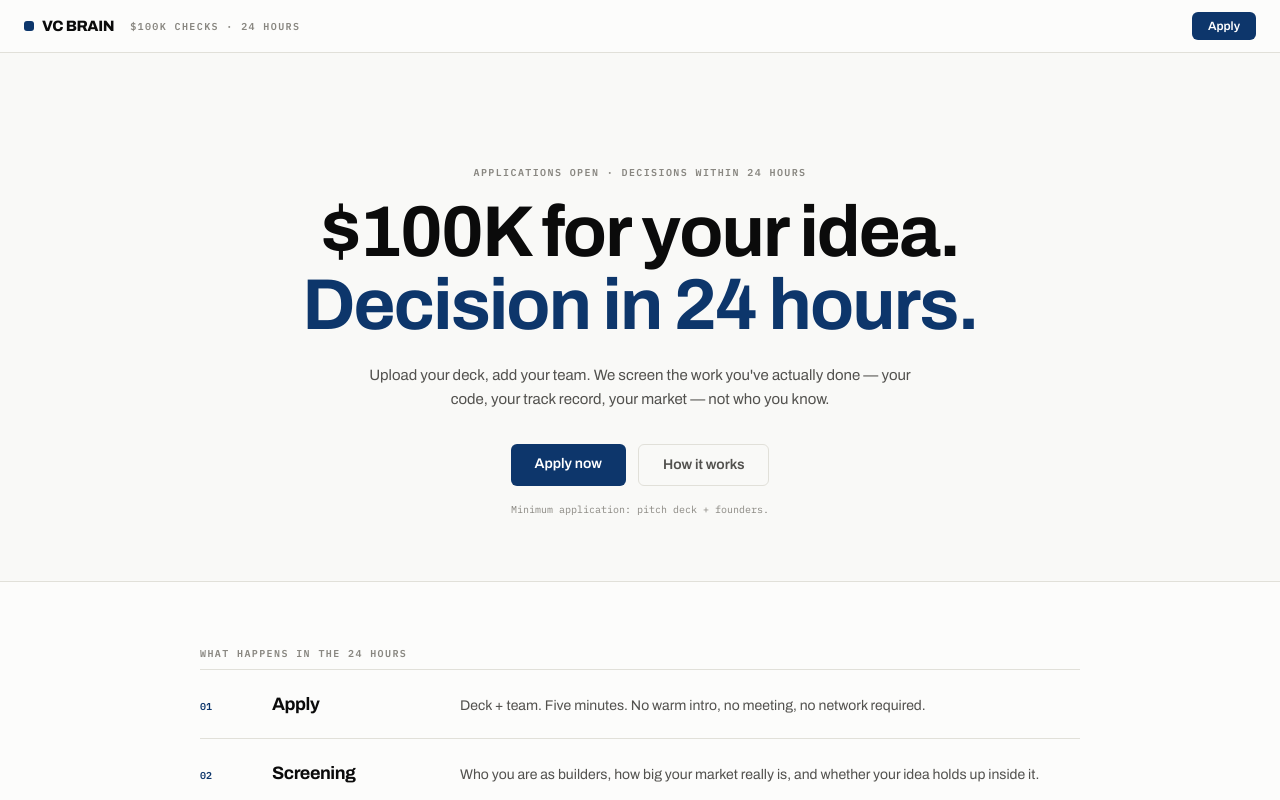
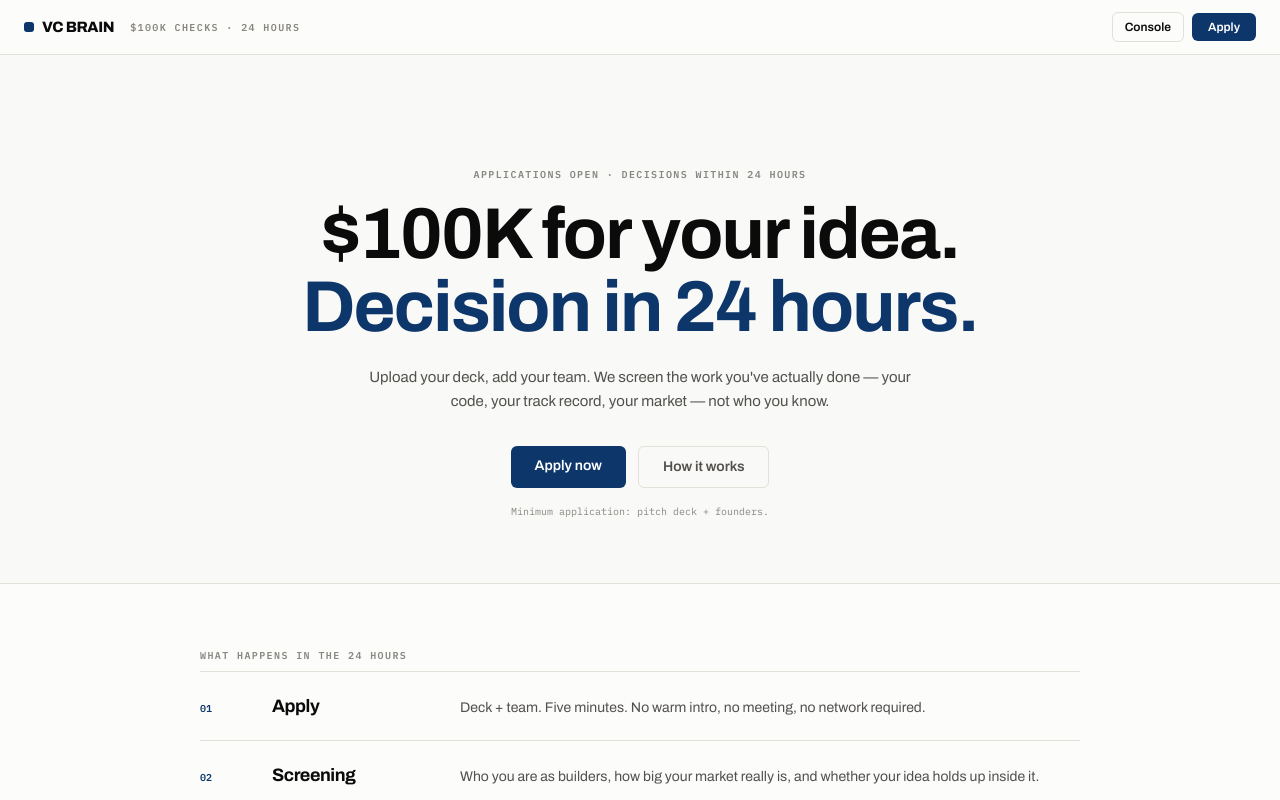
Before and after one commit to StillerPatrick/vc_brain, a Next.js app: page / in a window 1280 px wide. Shown: the top 800 px of the page. Built offline with nearby package versions, Linux system fonts and the light colour scheme.

Commit message:
Add console link back to the homepage header

```diff
--- a/app/page.tsx
+++ b/app/page.tsx
@@ -59,12 +59,20 @@ export default function Home() {
           <Logo />
         </Link>
         <span className="eyebrow hidden md:inline">$100K checks · 24 hours</span>
-        <Link
-          href="/apply"
-          className="ml-auto rounded-md bg-navy px-4 py-1.5 text-xs font-semibold text-white hover:bg-[#104281]"
-        >
-          Apply
-        </Link>
+        <div className="ml-auto flex items-center gap-2">
+          <Link
+            href="/console"
+            className="rounded-md border border-line px-3 py-1.5 text-xs font-semibold hover:border-navy hover:text-navy"
+          >
+            Console
+          </Link>
+          <Link
+            href="/apply"
+            className="rounded-md bg-navy px-4 py-1.5 text-xs font-semibold text-white hover:bg-[#104281]"
+          >
+            Apply
+          </Link>
+        </div>
       </header>
 
       {/* ── hero ── */}
```
